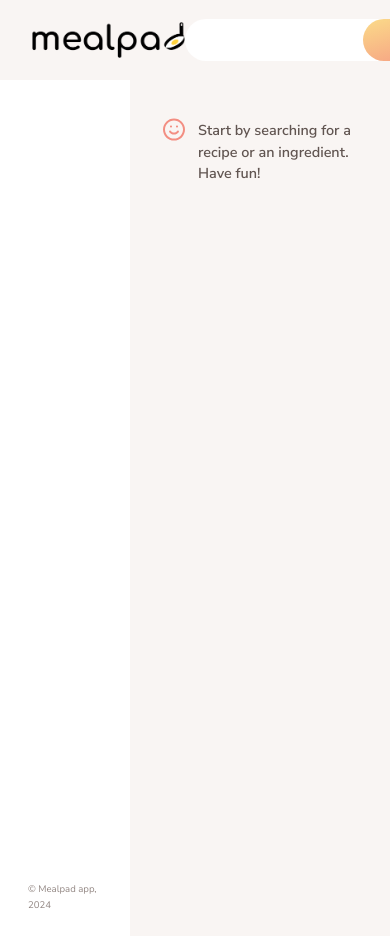
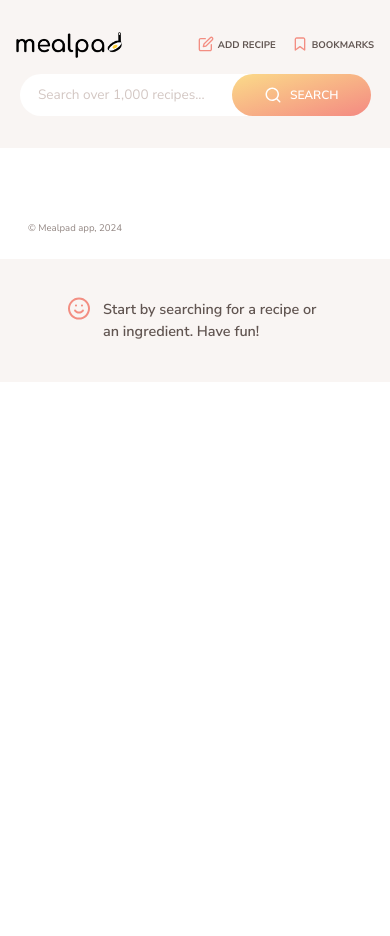
Before and after one commit to cd-roman/mealpad, a website built with Parcel: page index.html in a window 390 px wide. Built offline with nearby package versions, Linux system fonts and the light colour scheme; no server answers.

Commit message:
Update responsive styles for the search bar

```diff
--- a/src/sass/_base.scss
+++ b/src/sass/_base.scss
@@ -11,10 +11,12 @@ $color-grey-dark-2: #918581; // Lighter text
 
 $gradient: linear-gradient(to right bottom, $color-grad-1, $color-grad-2);
 
-$bp-large: 78.15em; // 1250px
-$bp-medium: 61.25em; // 980px
-$bp-small: 37.5em; // 600px
-$bp-smallest: 31.25em; // 500px
+$bp-large: 1250px;
+$bp-medium: 1000px;
+$bp-medium-small: 800px;
+$bp-small: 600px;
+$bp-extra-small: 500px;
+$bp-smallest: 360px;
 
 * {
   margin: 0;
@@ -37,7 +39,7 @@ html {
 }
 
 body {
-  font-family: 'Nunito Sans', sans-serif;
+  font-family: "Nunito Sans", sans-serif;
   font-weight: 400;
   line-height: 1.6;
   color: $color-grey-dark-1;
@@ -60,12 +62,17 @@ body {
   grid-template-rows: 10rem minmax(100rem, auto);
   grid-template-columns: 1fr 2fr;
   grid-template-areas:
-    'head head'
-    'list recipe';
+    "head head"
+    "list recipe";
 
   @media only screen and (max-width: $bp-large) {
     max-width: 100%;
     margin: 0;
     border-radius: 0;
   }
+
+  @media screen and (max-width: 800px) {
+    display: flex;
+    flex-direction: column;
+  }
 }
--- a/src/sass/_header.scss
+++ b/src/sass/_header.scss
@@ -10,6 +10,21 @@
     height: 4.6rem;
     display: block;
   }
+
+  @media screen and (max-width: $bp-medium-small) {
+    flex-wrap: wrap;
+    padding-top: 32px;
+    &__logo {
+      order: 1;
+    }
+  }
+
+  @media screen and (max-width: $bp-extra-small) {
+    &__logo {
+      margin-left: 2rem;
+      height: 3.2rem;
+    }
+  }
 }
 
 .search {
@@ -18,6 +33,7 @@
   display: flex;
   align-items: center;
   padding-left: 3rem;
+  margin-left: 3rem;
   transition: all 0.3s;
 
   &:focus-within {
@@ -48,11 +64,44 @@
         color: white;
       }
     }
+
+    @media only screen and (max-width: $bp-medium-small) {
+      &::placeholder {
+        color: $color-grey-light-3;
+      }
+    }
+
+    @media only screen and (max-width: $bp-smallest) {
+      font-size: 1.2rem;
+
+      &::placeholder {
+        color: white;
+      }
+    }
   }
 
   &__btn {
     font-weight: 600;
     font-family: inherit;
+  }
+
+  @media screen and (max-width: $bp-medium-small) {
+    width: 80%;
+    order: 3;
+    margin: 16px auto 32px;
+
+    &__field {
+      width: 80%;
+    }
+  }
+
+  @media screen and (max-width: $bp-extra-small) {
+    width: 90%;
+    padding-left: 2.3rem;
+
+    &__field {
+      width: 80%;
+    }
   }
 }
 
@@ -102,6 +151,36 @@
       background-color: $color-grey-light-2;
     }
   }
+
+  @media screen and (max-width: $bp-medium-small) {
+    order: 2;
+  }
+
+  @media screen and (max-width: $bp-extra-small) {
+    margin-right: 1rem;
+
+    &__btn {
+      font-size: 1.2rem;
+      padding: 0 1rem;
+
+      svg {
+        height: 2rem;
+        width: 2rem;
+        margin-right: 0.5rem;
+      }
+    }
+  }
+
+  @media screen and (max-width: $bp-smallest) {
+    &__btn {
+      font-size: 1rem;
+      padding: 0 0.5rem;
+
+      svg {
+        display: none;
+      }
+    }
+  }
 }
 
 .bookmarks {
```
